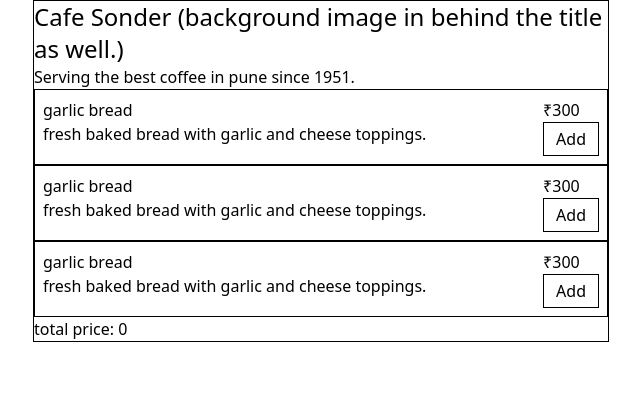
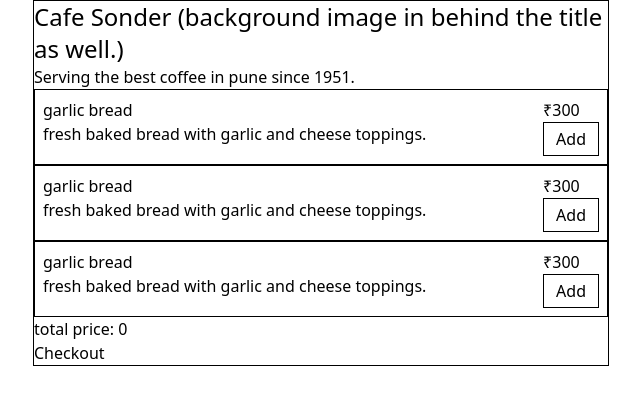
Before and after one commit to ammarOL/sample-slice-menu, a Next.js app: page /menu in a window 1280 px wide. Shown: the top 404 px of the page, without its empty margins (319-959 px from the left). Built offline with nearby package versions, Linux system fonts and the light colour scheme.

Commit message:
feat: create a separate checkout page

```diff
--- /dev/null
+++ b/app/checkout/page.tsx
@@ -0,0 +1,3 @@
+export default function Checkout() {
+  return <div>this is the checkout page</div>;
+}
--- a/app/components/sample-menu.tsx
+++ b/app/components/sample-menu.tsx
@@ -1,6 +1,7 @@
 "use client";
 import { useEffect, useState } from "react";
 import SingleMenuItem from "./menu-components/single-menu-item";
+import Link from "next/link";
 
 type OrderItem = {
   name: string;
@@ -70,7 +71,10 @@ export default function SampleMenu() {
         />
       </div>
 
-      <div>total price: {total}</div>
+      <div>
+        <div>total price: {total}</div>
+        <Link href="/checkout">Checkout</Link>
+      </div>
     </div>
   );
 }
```
